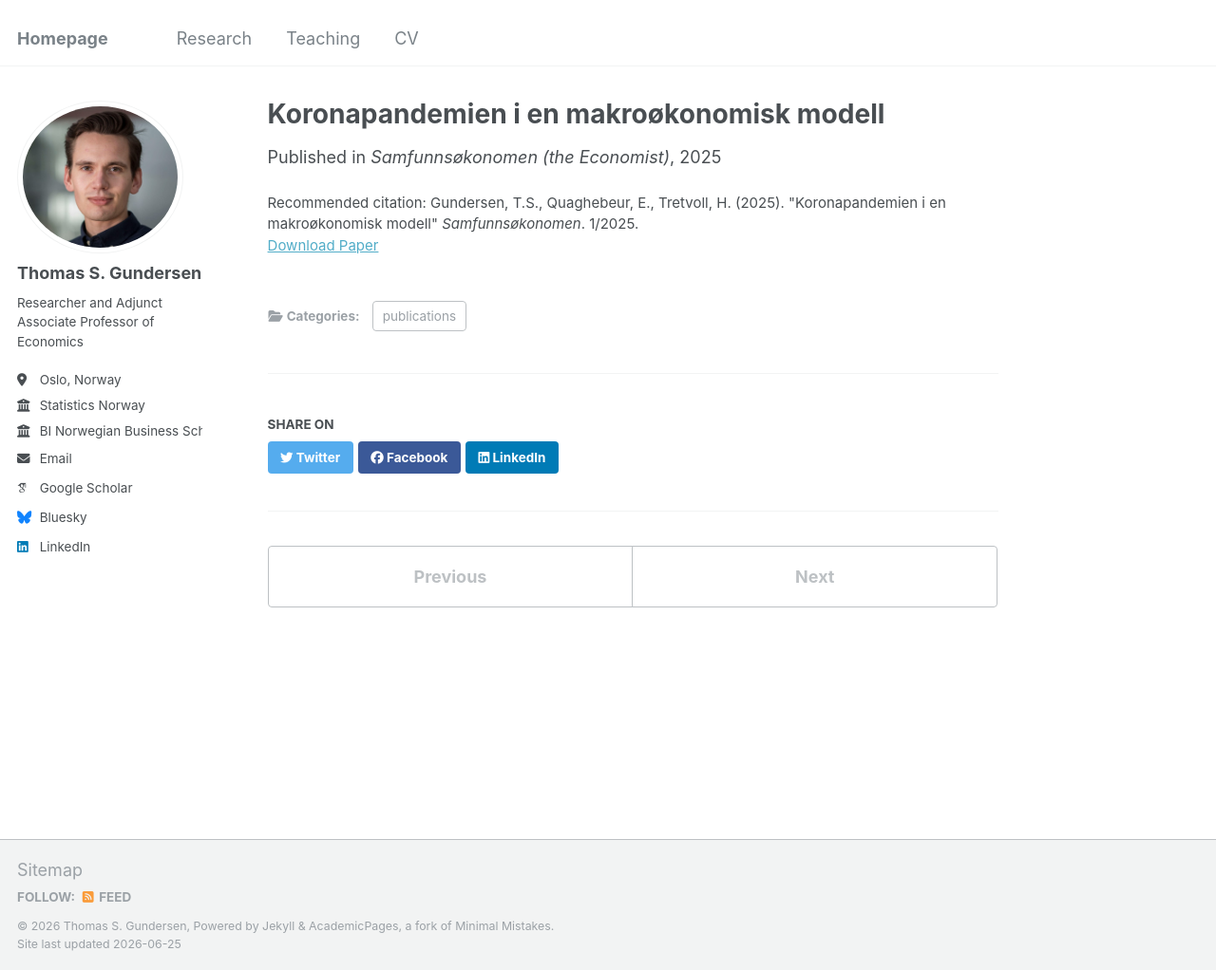
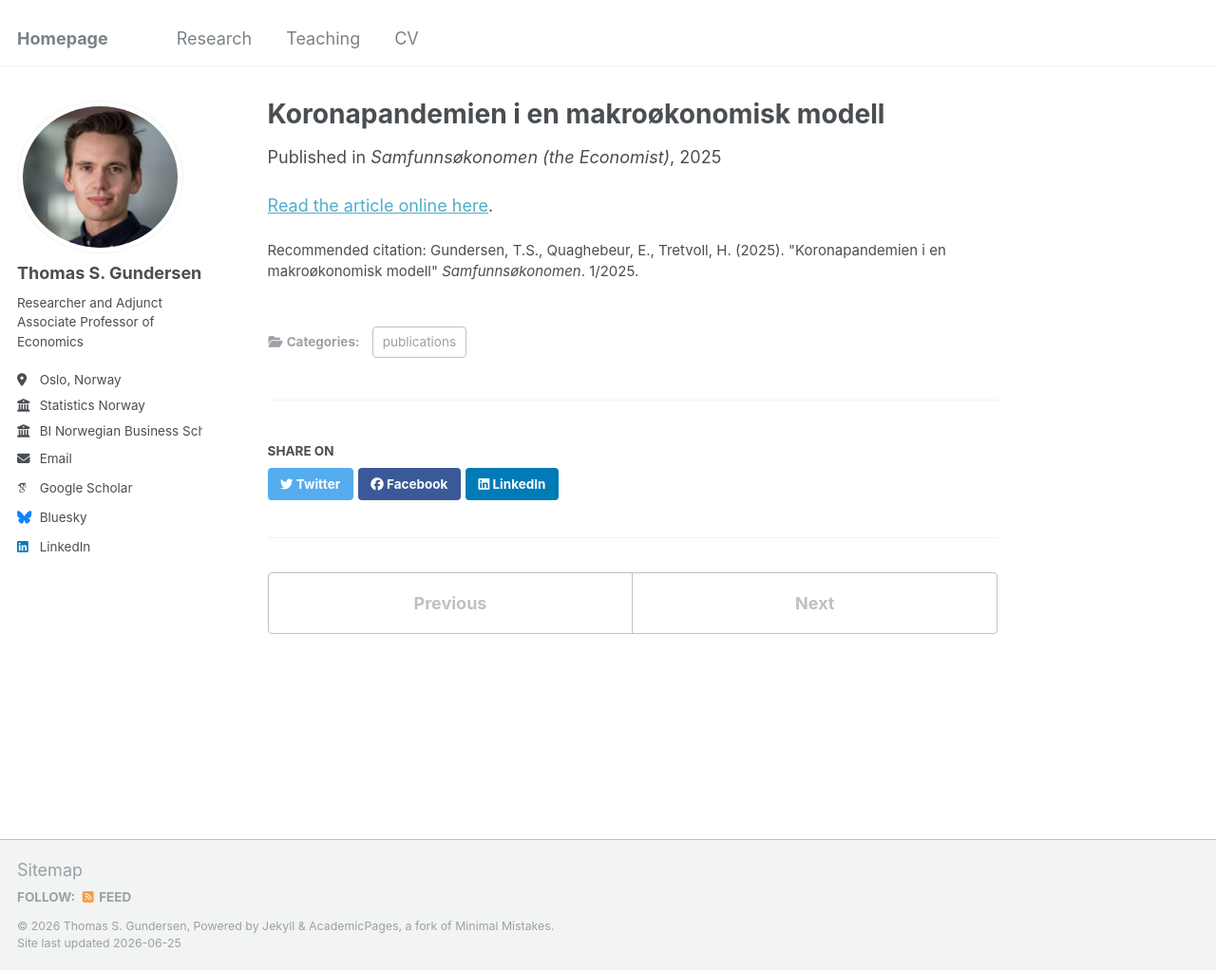
Before and after one commit to tsgundersen/tsgundersen.github.io, a Jekyll site: the page built from _publications/2025-01-21-covidindsge.md, in a window 1280 px wide and 1022 px high. Shown: the whole window at 95% size. Built offline with Jekyll 4.4.1, drawn with Linux system fonts in a browser that asks for light colours; some web fonts are replaced.

Commit message:
Fixes to online only publications

```diff
--- a/_publications/2025-01-21-covidindsge.md
+++ b/_publications/2025-01-21-covidindsge.md
@@ -4,11 +4,13 @@ collection: publications
 category: publications
 permalink: /publication/2025-01-21-covidindsge
 excerpt: 'English title: "The COVID-19 pandemic in a macroeconomic model".
-The significant variations in key economic variables during the COVID-19 pandemic pose a challenge for models calibrated on historical time series. In this article, we present a pragmatic solution for addressing the pandemic period in a DSGE model for the Norwegian economy. We introduce shocks into the macroeconomic model NORA that are only active during the pandemic years. This approach allows us to analyze the relative contributions of various drivers of fluctuations in economic activity during the pandemic. We demonstrate that failing to account for pandemic-specific shocks can lead to a misjudgment of the economic consequences of fiscal policy design. We illustrate this by examining the impact of a permanent increase in the value-added tax rate on economic activity. In a model without pandemic-specific shocks, the economic cost is underestimated by a factor of four.'
+The significant variations in key economic variables during the COVID-19 pandemic pose a challenge for models calibrated on historical time series. In this article, we present a pragmatic solution for addressing the pandemic period in a DSGE model for the Norwegian economy. We introduce shocks into the macroeconomic model NORA that are only active during the pandemic years. This approach allows us to analyze the relative contributions of various drivers of fluctuations in economic activity during the pandemic. We demonstrate that failing to account for pandemic-specific shocks can lead to a misjudgment of the economic consequences of fiscal policy design. We illustrate this by examining the impact of a permanent increase in the value-added tax rate on economic activity. In a model without pandemic-specific shocks, the economic cost is underestimated by a factor of four. <a href="https://www.samfunnsokonomen.no/nyheter/koronapandemien-i-en-makrookonomisk-modell/">Read the article online here</a>.'
 date: 2025-01-21
 venue: 'Samfunnsøkonomen (the Economist)'
 #slidesurl: 'http://academicpages.github.io/files/slides3.pdf'
-paperurl: 'https://www.samfunnsokonomen.no/nyheter/koronapandemien-i-en-makrookonomisk-modell/'
+#paperurl: 'https://www.samfunnsokonomen.no/nyheter/koronapandemien-i-en-makrookonomisk-modell/'
 citation: 'Gundersen, T.S., Quaghebeur, E., Tretvoll, H. (2025). "Koronapandemien i en makroøkonomisk modell" <i>Samfunnsøkonomen</i>. 1/2025.'
 
 ---
+
+<a href="https://www.samfunnsokonomen.no/nyheter/koronapandemien-i-en-makrookonomisk-modell/">Read the article online here</a>.
```
Also changed, not shown: _publications/2024-06-16-Boligpriser.md (+2 -0 lines).
